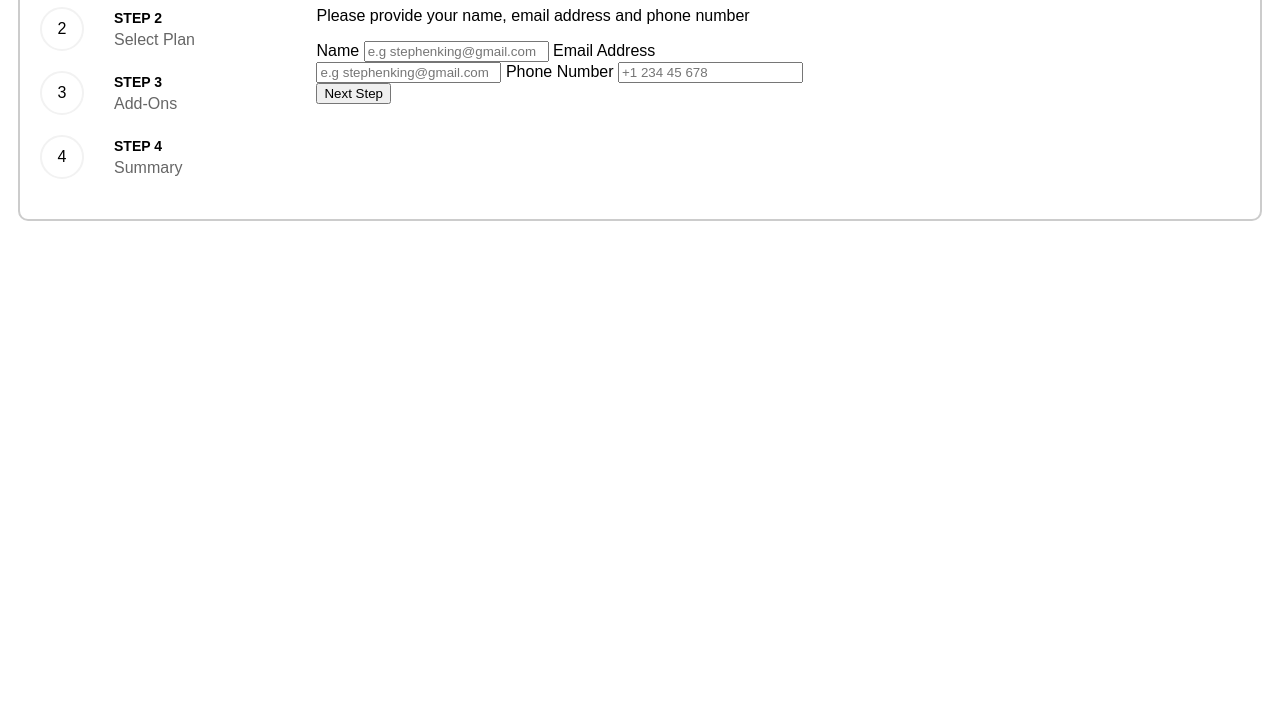
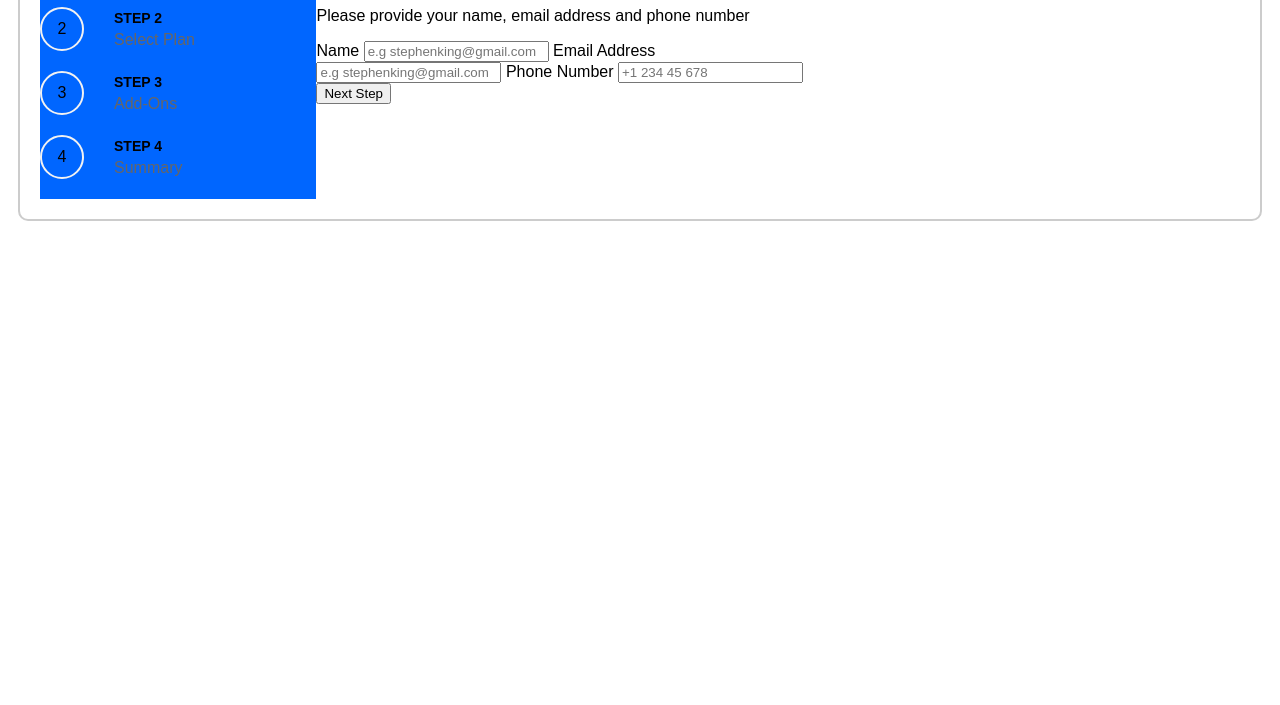
Before and after one commit to Advokatten/osero, a website: page index.html in a window 1280 px wide. Shown: the part 95-800 px from the top of the page. Drawn offline with Linux system fonts and the light colour scheme.

Commit message:
csssssss

```diff
--- a/styles.css
+++ b/styles.css
@@ -92,3 +92,6 @@ body {
     background-color: #ffffff;
 
   }
+  .menu-left{
+    background-color: #0066ff;
+  }
```
